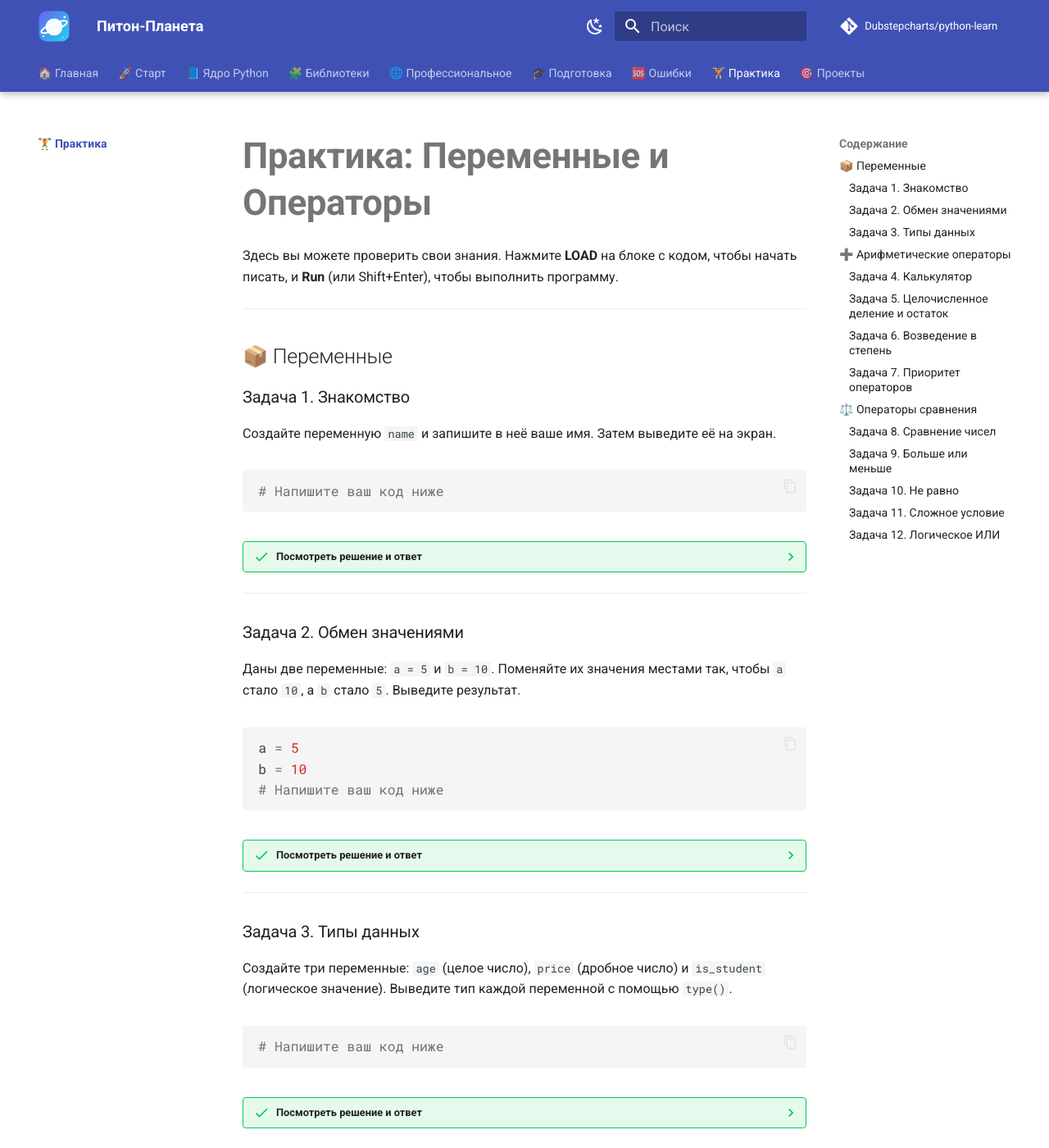
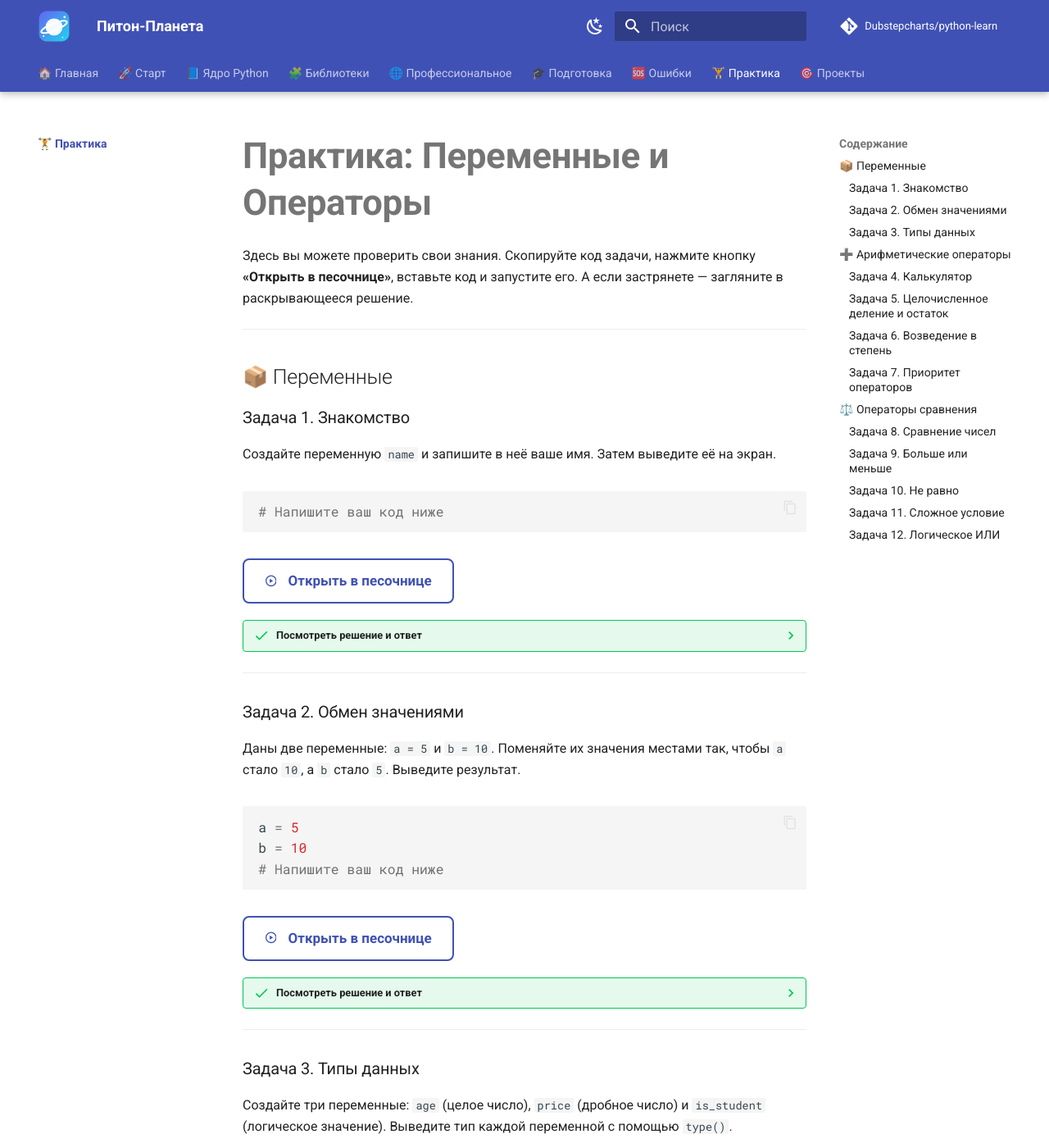
Before and after one commit to Dubstepcharts/python-learn, an MkDocs documentation site: the page built from docs/42-practice/index.md, in a window 1280 px wide and 1400 px high. Shown: the whole window at 82% size. Built offline with MkDocs 1.6.1 and Material for MkDocs 9.7.7, drawn with Linux system fonts in a browser that asks for light colours; comment, search, counter and statistics services are not loaded; some of the changed text lies outside the part shown.

Commit message:
аменил сломанный интерактив на кнопки онлайн-компилятора

````diff
--- a/docs/42-practice/index.md
+++ b/docs/42-practice/index.md
@@ -1,6 +1,6 @@
 # Практика: Переменные и Операторы
 
-Здесь вы можете проверить свои знания. Нажмите **LOAD** на блоке с кодом, чтобы начать писать, и **Run** (или Shift+Enter), чтобы выполнить программу.
+Здесь вы можете проверить свои знания. Скопируйте код задачи, нажмите кнопку **«Открыть в песочнице»**, вставьте код и запустите его. А если застрянете — загляните в раскрывающееся решение.
 
 ---
 
@@ -12,6 +12,8 @@
 ```python
 # Напишите ваш код ниже
 ```
+
+[:octicons-play-16: Открыть в песочнице](https://www.programiz.com/python-programming/online-compiler/){ .md-button target="_blank" }
 
 ??? success "Посмотреть решение и ответ"
     **Решение:**
@@ -32,21 +34,14 @@ b = 10
 # Напишите ваш код ниже
 ```
 
+[:octicons-play-16: Открыть в песочнице](https://www.programiz.com/python-programming/online-compiler/){ .md-button target="_blank" }
+
 ??? success "Посмотреть решение и ответ"
     **Решение (Python-стиль):**
     ```python
     a = 5
     b = 10
     a, b = b, a
-    print(a, b)
-    ```
-    **Решение (классическое):**
-    ```python
-    a = 5
-    b = 10
-    temp = a
-    a = b
-    b = temp
     print(a, b)
     ```
     **Ответ:** `10 5`
@@ -59,6 +54,8 @@ b = 10
 ```python
 # Напишите ваш код ниже
 ```
+
+[:octicons-play-16: Открыть в песочнице](https://www.programiz.com/python-programming/online-compiler/){ .md-button target="_blank" }
 
 ??? success "Посмотреть решение и ответ"
     **Решение:**
@@ -85,6 +82,8 @@ y = 5
 # Напишите ваш код ниже
 ```
 
+[:octicons-play-16: Открыть в песочнице](https://www.programiz.com/python-programming/online-compiler/){ .md-button target="_blank" }
+
 ??? success "Посмотреть решение и ответ"
     **Решение:**
     ```python
@@ -108,6 +107,8 @@ b = 4
 # Напишите ваш код ниже
 ```
 
+[:octicons-play-16: Открыть в песочнице](https://www.programiz.com/python-programming/online-compiler/){ .md-button target="_blank" }
+
 ??? success "Посмотреть решение и ответ"
     **Решение:**
     ```python
@@ -127,6 +128,8 @@ b = 4
 # Напишите ваш код ниже
 ```
 
+[:octicons-play-16: Открыть в песочнице](https://www.programiz.com/python-programming/online-compiler/){ .md-button target="_blank" }
+
 ??? success "Посмотреть решение и ответ"
     **Решение:**
     ```python
@@ -144,6 +147,8 @@ b = 4
 print(2 + 3 * 4)
 ```
 
+[:octicons-play-16: Открыть в песочнице](https://www.programiz.com/python-programming/online-compiler/){ .md-button target="_blank" }
+
 ??? success "Посмотреть решение и ответ"
     **Ответ:** `14`. Сначала выполняется умножение (`3 * 4 = 12`), затем сложение (`2 + 12`).
 
@@ -159,6 +164,8 @@ a = 7
 b = 7
 # Напишите ваш код ниже
 ```
+
+[:octicons-play-16: Открыть в песочнице](https://www.programiz.com/python-programming/online-compiler/){ .md-button target="_blank" }
 
 ??? success "Посмотреть решение и ответ"
     **Решение:**
@@ -180,6 +187,8 @@ y = 3
 # Напишите ваш код ниже
 ```
 
+[:octicons-play-16: Открыть в песочнице](https://www.programiz.com/python-programming/online-compiler/){ .md-button target="_blank" }
+
 ??? success "Посмотреть решение и ответ"
     **Решение:**
     ```python
@@ -199,6 +208,8 @@ s1 = "apple"
 s2 = "orange"
 # Напишите ваш код ниже
 ```
+
+[:octicons-play-16: Открыть в песочнице](https://www.programiz.com/python-programming/online-compiler/){ .md-button target="_blank" }
 
 ??? success "Посмотреть решение и ответ"
     **Решение:**
@@ -220,6 +231,8 @@ has_pass = True
 # Напишите ваш код ниже
 ```
 
+[:octicons-play-16: Открыть в песочнице](https://www.programiz.com/python-programming/online-compiler/){ .md-button target="_blank" }
+
 ??? success "Посмотреть решение и ответ"
     **Решение:**
     ```python
@@ -240,6 +253,8 @@ b = 0
 # Напишите ваш код ниже
 ```
 
+[:octicons-play-16: Открыть в песочнице](https://www.programiz.com/python-programming/online-compiler/){ .md-button target="_blank" }
+
 ??? success "Посмотреть решение и ответ"
     **Решение:**
     ```python
--- a/mkdocs.yml
+++ b/mkdocs.yml
@@ -70,8 +70,6 @@ plugins:
   - git-revision-date-localized:
       type: date
       locale: ru
-  - mkdocs-pyscript:
-      pyscript_version: "releases/2024.4.2"
 
 extra_css:
   - stylesheets/extra.css
--- a/requirements.txt
+++ b/requirements.txt
@@ -1,4 +1,3 @@
 mkdocs-material>=9.5
 mkdocs-git-revision-date-localized-plugin>=1.2
 pymdown-extensions>=10.7
-mkdocs-pyscript
````
